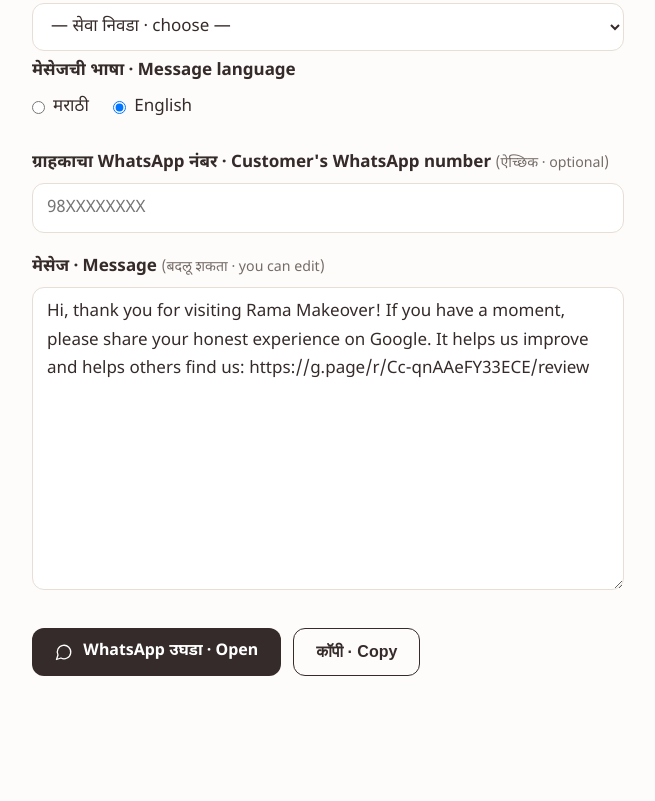
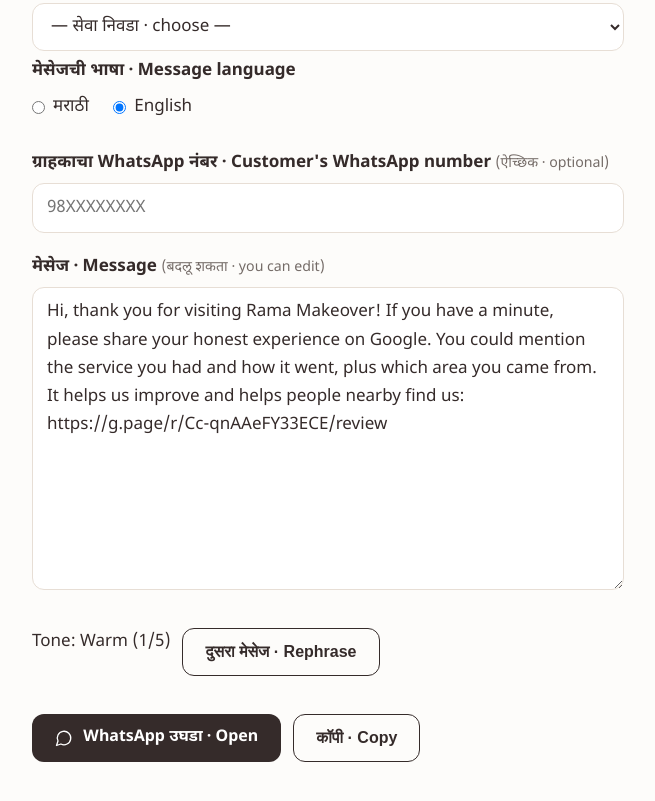
Before and after one commit to ramamakeover/ramamakeover.github.io, a plain HTML site: page review-request/index.html in a window 1280 px wide. Shown: the part 575-1376 px from the top of the page, without its empty margins (312-967 px from the left). Before the commit the page ends 1353 px from the top, so only its background shows below. Drawn offline with Linux system fonts and the light colour scheme.

Commit message:
Review-request tool: Rephrase button and service-matched suggestions
The owner's review-request tool now has a "Rephrase" button that cycles
five tones per language (English and Marathi). The warm, friendly and
polite tones suggest what the customer could write about, matched to the
kind of service, plus which area they came from; head lice adds a note
that no personal details are needed. Every message asks for an honest
review and never writes the review for the customer.

Co-Authored-By: Claude Opus 5.5 <noreply@anthropic.com>

```diff
--- a/review-request/index.html
+++ b/review-request/index.html
@@ -49,6 +49,7 @@
         <input id="rq-phone" type="tel" inputmode="numeric" autocomplete="off" maxlength="14" placeholder="98XXXXXXXX">
         <label for="rq-msg">मेसेज <span lang="en">· Message</span> <small>(बदलू शकता · you can edit)</small></label>
         <textarea id="rq-msg" rows="10"></textarea>
+        <div class="ctas"><span id="rq-tone"></span><button id="rq-alt" class="btn btn-secondary" type="button">दुसरा मेसेज · Rephrase</button></div>
         <div class="ctas"><a id="rq-wa" class="btn btn-primary" href="https://wa.me/" target="_blank" rel="noopener"><svg class="ico" viewBox="0 0 24 24" aria-hidden="true"><path d="M7.9 20A9 9 0 1 0 4 16.1L2 22Z"/></svg>WhatsApp उघडा · Open</a><button id="rq-copy" class="btn btn-secondary" type="button">कॉपी · Copy</button></div>
         <p class="hello-note" id="rq-status" role="status" aria-live="polite"></p>
       </form>
@@ -57,15 +58,44 @@
 </main>
 <script>
 (function () {
-  var NAMES = [["Bridal makeup", "ब्रायडल मेकअप"], ["Party makeup", "पार्टी मेकअप"], ["Festival & occasion makeup", "सण-समारंभाच्या मेकअप"], ["Bridal hairstyle", "ब्रायडल हेअरस्टाईल"], ["Saree draping", "साडी ड्रेपिंग"], ["Pre-bridal packages", "प्री-ब्रायडल पॅकेज"], ["Facial", "फेशियल"], ["Hydra facial", "हायड्रा फेशियल"], ["Skin care & clean-up", "स्किन केअर आणि क्लीन-अप"], ["Tan removal (D-tan)", "डी-टॅन"], ["Eyebrow threading", "आयब्रो थ्रेडिंग"], ["Eyebrow shaping", "आयब्रो शेपिंग"], ["Eyelashes", "आयलॅशेस"], ["Haircut", "हेअरकट"], ["Hairstyling", "हेअरस्टाईलिंग"], ["Hair colouring", "हेअर कलर"], ["Hair spa", "हेअर स्पा"], ["Hair wash & conditioning", "हेअर वॉश आणि कंडिशनिंग"], ["Hair smoothening & keratin", "हेअर स्मूदनिंग आणि केराटिन"], ["Head lice removal (children & adults)", "उवा काढण्या"], ["Manicure", "मॅनिक्युअर"], ["Pedicure", "पेडिक्युअर"], ["Waxing", "वॅक्सिंग"], ["Body waxing", "बॉडी वॅक्सिंग"], ["Massage", "मसाज"]], LINK = "https://g.page/r/Cc-qnAAeFY33ECE/review";
-  var f = document.getElementById("rq"), msg = document.getElementById("rq-msg"), wa = document.getElementById("rq-wa"), edited = false;
+  var NAMES = [["Bridal makeup", "ब्रायडल मेकअप", "makeup"], ["Party makeup", "पार्टी मेकअप", "makeup"], ["Festival & occasion makeup", "सण-समारंभाच्या मेकअप", "makeup"], ["Bridal hairstyle", "ब्रायडल हेअरस्टाईल", "makeup"], ["Saree draping", "साडी ड्रेपिंग", "makeup"], ["Pre-bridal packages", "प्री-ब्रायडल पॅकेज", "makeup"], ["Facial", "फेशियल", "skin"], ["Hydra facial", "हायड्रा फेशियल", "skin"], ["Skin care & clean-up", "स्किन केअर आणि क्लीन-अप", "skin"], ["Tan removal (D-tan)", "डी-टॅन", "skin"], ["Eyebrow threading", "आयब्रो थ्रेडिंग", "skin"], ["Eyebrow shaping", "आयब्रो शेपिंग", "skin"], ["Eyelashes", "आयलॅशेस", "skin"], ["Haircut", "हेअरकट", "hair"], ["Hairstyling", "हेअरस्टाईलिंग", "hair"], ["Hair colouring", "हेअर कलर", "hair"], ["Hair spa", "हेअर स्पा", "hair"], ["Hair wash & conditioning", "हेअर वॉश आणि कंडिशनिंग", "hair"], ["Hair smoothening & keratin", "हेअर स्मूदनिंग आणि केराटिन", "hair"], ["Head lice removal (children & adults)", "उवा काढण्या", "lice"], ["Manicure", "मॅनिक्युअर", "body"], ["Pedicure", "पेडिक्युअर", "body"], ["Waxing", "वॅक्सिंग", "body"], ["Body waxing", "बॉडी वॅक्सिंग", "body"], ["Massage", "मसाज", "body"]], LINK = "https://g.page/r/Cc-qnAAeFY33ECE/review";
+  var f = document.getElementById("rq"), msg = document.getElementById("rq-msg"), wa = document.getElementById("rq-wa"), edited = false, k = 0;
   function lang() { return f.querySelector("input[name=rq-lang]:checked").value; }
+  var HINT = {
+    en: { makeup: "how your look turned out and how it lasted through the day", skin: "how your skin felt afterwards and how comfortable the treatment was",
+          hair: "how you like your hair and whether we understood what you wanted", lice: "how comfortable the visit was (no personal details needed)",
+          body: "how relaxing it was and how you found the parlour", none: "the service you had and how it went" },
+    mr: { makeup: "लूक कसा झाला आणि दिवसभर कसा टिकला", skin: "नंतर त्वचा कशी वाटली आणि ट्रीटमेंट किती आरामदायी होती",
+          hair: "केस कसे वाटले आणि तुम्हाला काय हवे होते ते आम्हाला नीट समजले का", lice: "भेट किती आरामदायी वाटली (वैयक्तिक माहिती लिहायची गरज नाही)",
+          body: "किती आराम मिळाला आणि पार्लर कसे वाटले", none: "कोणती सेवा घेतली आणि अनुभव कसा वाटला" } };
+  function hi(n) { return "Hi" + (n ? " " + n : ""); }
+  function forS(s) { return s ? " for your " + s : ""; }
+  function nm(n) { return n ? " " + n : ""; }
+  function sathi(s) { return s ? s + "साठी " : ""; }
+  var TONES = {
+    en: [
+      ["Warm", function (n, s, t) { return hi(n) + ", thank you for visiting Rama Makeover" + forS(s) + "! If you have a minute, please share your honest experience on Google. " + t + " It helps us improve and helps people nearby find us: " + LINK; }],
+      ["Short", function (n, s) { return hi(n) + ", thanks for coming in" + forS(s) + "! Could you leave us a quick Google review? " + LINK; }],
+      ["Friendly", function (n, s, t) { return hi(n) + "! Thank you for choosing us" + forS(s) + ". If you have two minutes, we'd love to hear how it went on Google. " + t + " Here's the link: " + LINK; }],
+      ["Polite", function (n, s, t) { return "Dear " + (n || "customer") + ", thank you for choosing Rama Makeover" + forS(s) + ". We would be grateful if you could share your honest feedback on Google. " + t + " Your review helps us serve you better and helps others in Dighi find us. Review link: " + LINK; }],
+      ["Personal", function (n, s) { return hi(n) + ", it's Rama Makeover in Dighi. Thank you for coming in" + forS(s) + ". An honest Google review from you would mean a lot to a small parlour like ours: " + LINK; }]
+    ],
+    mr: [
+      ["आपुलकीचा", function (n, s, t) { return "नमस्कार" + nm(n) + ", रमा मेकओव्हरमध्ये " + sathi(s) + "आल्याबद्दल मनापासून धन्यवाद! वेळ असल्यास, कृपया Google वर तुमचा प्रामाणिक अनुभव लिहा. " + t + " त्यामुळे आम्हाला सुधारणा करता येते आणि जवळपासच्या लोकांना आम्हाला शोधणे सोपे होते: " + LINK; }],
+      ["छोटा", function (n, s) { return "नमस्कार" + nm(n) + ", " + sathi(s) + "आल्याबद्दल धन्यवाद! Google वर एक छोटासा रिव्ह्यू लिहाल का? " + LINK; }],
+      ["मैत्रीपूर्ण", function (n, s, t) { return "हाय" + nm(n) + "! रमा मेकओव्हरला " + sathi(s) + "भेट दिल्याबद्दल धन्यवाद. दोन मिनिटे वेळ असेल तर Google वर तुमचा अनुभव नक्की सांगा. " + t + " लिंक: " + LINK; }],
+      ["औपचारिक", function (n, s, t) { return "नमस्कार" + (n ? " " + n + " जी" : "") + ", रमा मेकओव्हरची " + sathi(s) + "निवड केल्याबद्दल आभार. आपला प्रामाणिक अभिप्राय Google वर लिहिल्यास आम्ही आभारी राहू. " + t + " आपल्या रिव्ह्यूमुळे आम्हाला अधिक चांगली सेवा देता येते आणि दिघीतील इतरांना आम्हाला शोधता येते. रिव्ह्यू लिंक: " + LINK; }],
+      ["वैयक्तिक", function (n, s) { return "नमस्कार" + nm(n) + ", रमा मेकओव्हर, दिघीकडून. " + sathi(s) + "आल्याबद्दल धन्यवाद. आमच्यासारख्या छोट्या पार्लरसाठी Google वरचा तुमचा एक प्रामाणिक रिव्ह्यू खूप मोलाचा आहे: " + LINK; }]
+    ] };
   function build() {
     var name = document.getElementById("rq-name").value.trim(), i = document.getElementById("rq-svc").value, l = lang();
     var svc = i === "" ? "" : NAMES[+i][l === "mr" ? 1 : 0].replace(/\s*\(.*\)/, "");
-    if (l === "mr") return "नमस्कार" + (name ? " " + name : "") + ", रमा मेकओव्हरमध्ये " + (svc ? svc + "साठी " : "") + "आल्याबद्दल धन्यवाद! वेळ असल्यास, कृपया Google वर तुमचा प्रामाणिक अनुभव लिहा. त्यामुळे आम्हाला सुधारणा करता येते आणि इतरांना आम्हाला शोधणे सोपे होते: " + LINK;
-    return "Hi" + (name ? " " + name : "") + ", thank you for visiting Rama Makeover" + (svc ? " for your " + svc.toLowerCase() : "") + "! If you have a moment, please share your honest experience on Google. It helps us improve and helps others find us: " + LINK;
+    if (l === "en") svc = svc.toLowerCase();
+    var t = TONES[l][k], hint = HINT[l][i === "" ? "none" : NAMES[+i][2]];
+    document.getElementById("rq-tone").textContent = (l === "mr" ? "शैली: " : "Tone: ") + t[0] + " (" + (k + 1) + "/" + TONES[l].length + ")";
+    return t[1](name, svc, l === "mr" ? "लिहिताना " + hint + ", तसेच तुम्ही कुठून आलात, हे सांगू शकता." : "You could mention " + hint + ", plus which area you came from.");
   }
+  document.getElementById("rq-alt").addEventListener("click", function () { k = (k + 1) % TONES[lang()].length; edited = false; refresh(); });
   function link() {
     var d = document.getElementById("rq-phone").value.replace(/\D/g, "");
     if (d.length === 10) d = "91" + d;
```
